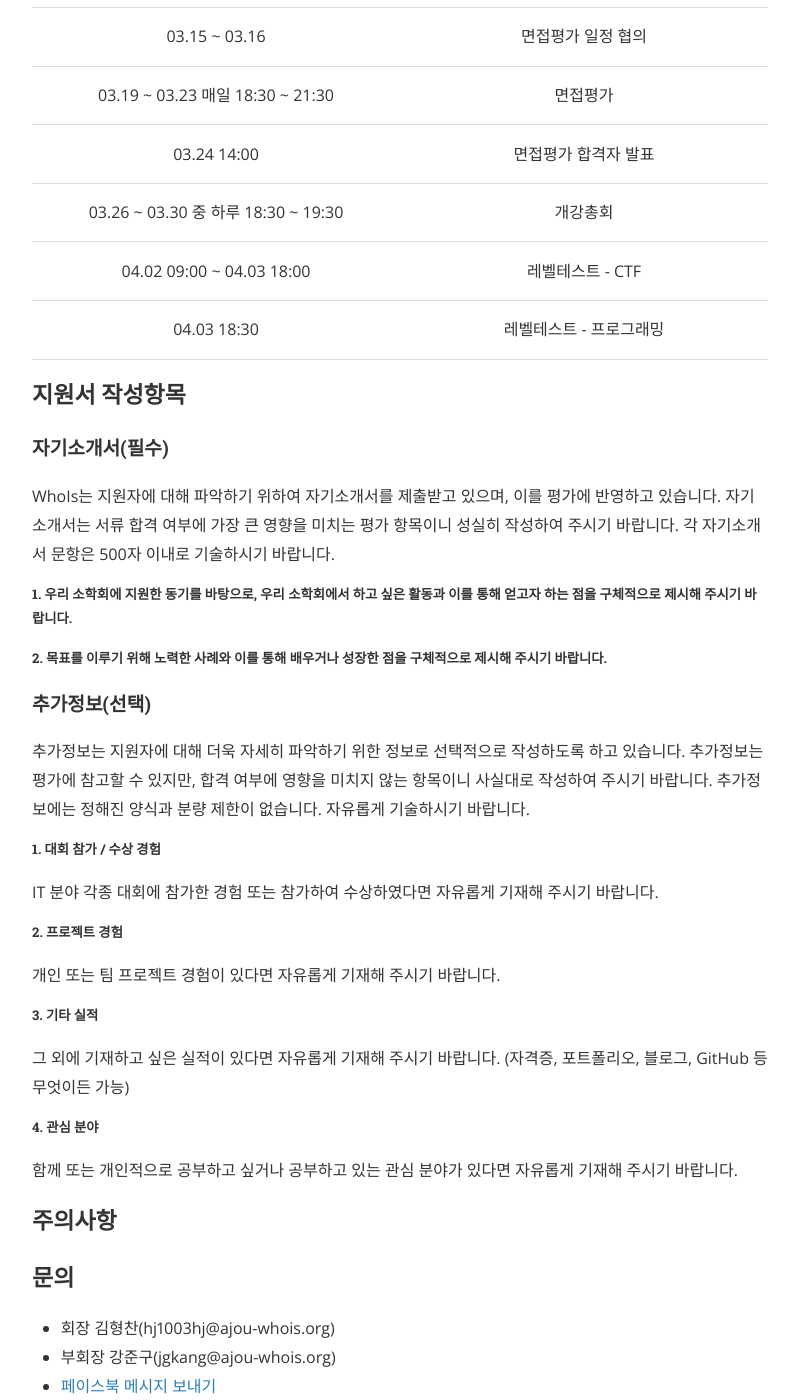
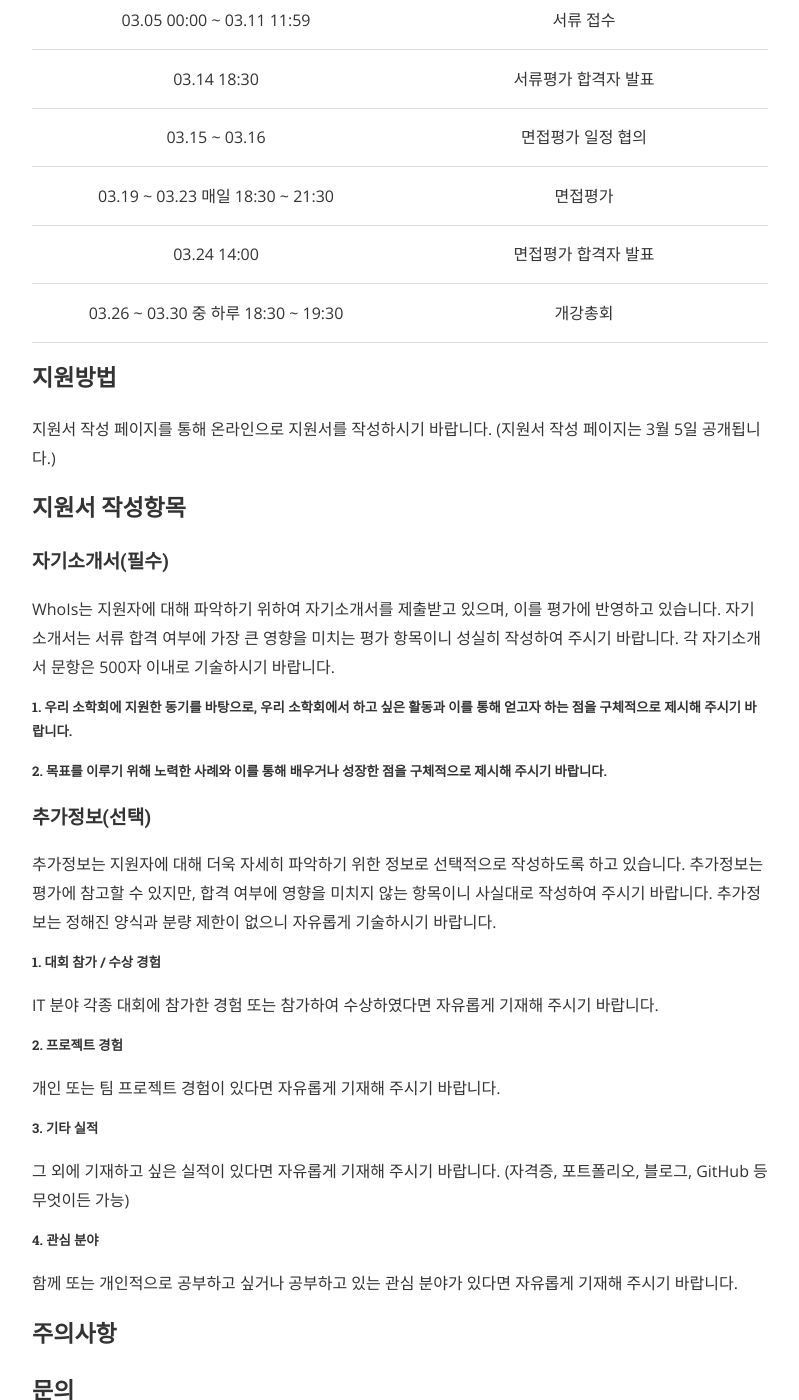
Before and after one commit to ajou-whois/ajou-whois.github.io, a Jekyll site: the page built from _posts/2018-02-26-2018-freshmen.md, in a window 1280 px wide and 1400 px high, scrolled down 805 px. Shown: the whole window, without its empty margins (240-1039 px from the left). Built offline with Jekyll 4.4.1, drawn with Linux system fonts in a browser that asks for light colours; nearby versions of some CDN libraries; some of the changed text lies outside the part shown.

Commit message:
Update 2018 Freshmen

```diff
--- a/_posts/2018-02-26-2018-freshmen.md
+++ b/_posts/2018-02-26-2018-freshmen.md
@@ -1,18 +1,21 @@
 ---
 layout: post
-title: "2018학년도 신입회원 선발"
+title: "2018학년도 신입 회원 선발"
 date: 2018-02-26 +0900
 author: "WhoIs"
 categories: [notice]
 tags: [notice, freshmen]
 ---
 
-## 2018학년도 신입회원 선발
-2018년 WhoIs에서 활동할 신입회원을 선발합니다.
+## 2018학년도 신입 회원 선발
+아주대학교 정보보안소학회 WhoIs에서 함께 활동할 신입 회원을 선발하오니 많은 관심과 지원 바랍니다.
 
 ### 지원자격
 * 아주대학교 사이버보안학과 또는 소프트웨어학과 재학생
 * 학년, 나이 무관
+
+### 선발 기준
+실력과 무관하게 열정과 의지를 가진 학생을 신입 회원으로 선발합니다.
 
 ### 선발 일정
 
@@ -24,8 +27,10 @@ tags: [notice, freshmen]
 | 03.19 ~ 03.23 매일 18:30 ~ 21:30 | 면접평가 |
 | 03.24 14:00 | 면접평가 합격자 발표 |
 | 03.26 ~ 03.30 중 하루 18:30 ~ 19:30 | 개강총회 |
-| 04.02 09:00 ~ 04.03 18:00 | 레벨테스트 - CTF |
-| 04.03 18:30 | 레벨테스트 - 프로그래밍 |
+
+### 지원방법
+지원서 작성 페이지를 통해 온라인으로 지원서를 작성하시기 바랍니다.
+(지원서 작성 페이지는 3월 5일 공개됩니다.)
 
 ### 지원서 작성항목
 
@@ -41,8 +46,7 @@ WhoIs는 지원자에 대해 파악하기 위하여 자기소개서를 제출받
 #### 추가정보(선택)
 추가정보는 지원자에 대해 더욱 자세히 파악하기 위한 정보로 선택적으로 작성하도록 하고 있습니다.
 추가정보는 평가에 참고할 수 있지만, 합격 여부에 영향을 미치지 않는 항목이니 사실대로 작성하여 주시기 바랍니다.
-추가정보에는 정해진 양식과 분량 제한이 없습니다.
-자유롭게 기술하시기 바랍니다.
+추가정보는 정해진 양식과 분량 제한이 없으니 자유롭게 기술하시기 바랍니다.
 
 ##### 1. 대회 참가 / 수상 경험
 IT 분야 각종 대회에 참가한 경험 또는 참가하여 수상하였다면 자유롭게 기재해 주시기 바랍니다.
```
